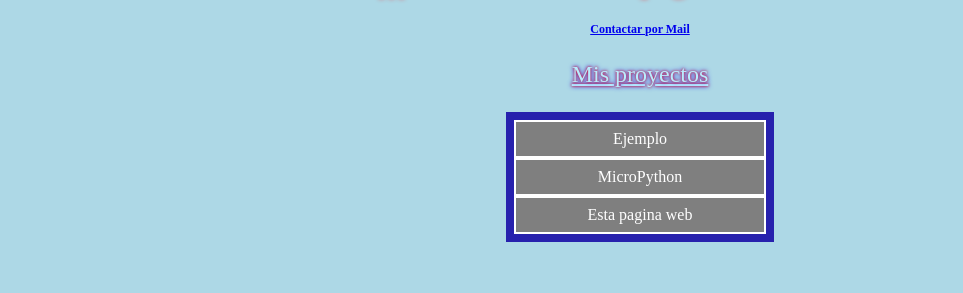
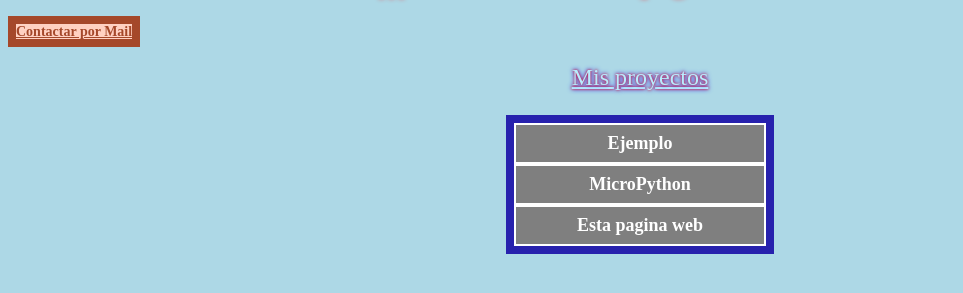
Before and after one commit to Jem-alchemist/Jem-alchemist.github.io, a plain HTML site: page index.html in a window 1280 px wide. Shown: the part 321-614 px from the top of the page, without its empty margins (0-963 px from the left). Drawn offline with Linux system fonts and the light colour scheme.

Commit message:
Retoque mail

```diff
--- a/index.html
+++ b/index.html
@@ -9,7 +9,7 @@
     <h1>JEM-ALCHEMIST</h1>
     <img src="./Imagenes/cenachero.jpg" id="cenachero" alt="cenachero.jpg" />
     <h2>¡¡¡ Bienvenidos a mi página de GitHub !!!</h2>
-    <h3><a href="mailto:jem.correo@gmail.com?subject=Contacto%20de%20Github" target="_top">Contactar por Mail</a></h3>
+    <a class="mail" href="mailto:jem.correo@gmail.com?subject=Contacto%20de%20Github" target="_top">Contactar por Mail</a>
     <p>Mis proyectos</p>
     <ul class="center">
       <li><a href="https://github.com/Jem-alchemist/ejemplo" target="_blank">Ejemplo</a></li>
--- a/styles.css
+++ b/styles.css
@@ -16,18 +16,21 @@ h2 {
   text-shadow: 2px 2px 5px red;
 }
 
-h3 {
-  color: black;
-  text-align: center;
-  font-size: 12px;
-}
-
 p {
   color:#B7EDFF;
   text-align:center;
   font-size: 24px;
   text-decoration: underline;
   text-shadow: 0 0 3px #FF0000, 0 0 5px #0000FF;
+}
+
+.mail {
+  color: #A5482A;
+  font-size: 14px;
+  font-weight: bold;
+  width: 20%;
+  border: 8px solid #A5482A;
+  background-color: #FFD1C2;
 }
 
 #cenachero {
@@ -55,7 +58,7 @@ ul {
 li a {
   display: block;
   color: white;
-  padding: 8px 16px;
+  padding: 8px 16px;font-size: 18px;font-weight: bold;
   text-decoration: none;
   border: 2px solid white;
 }
```
